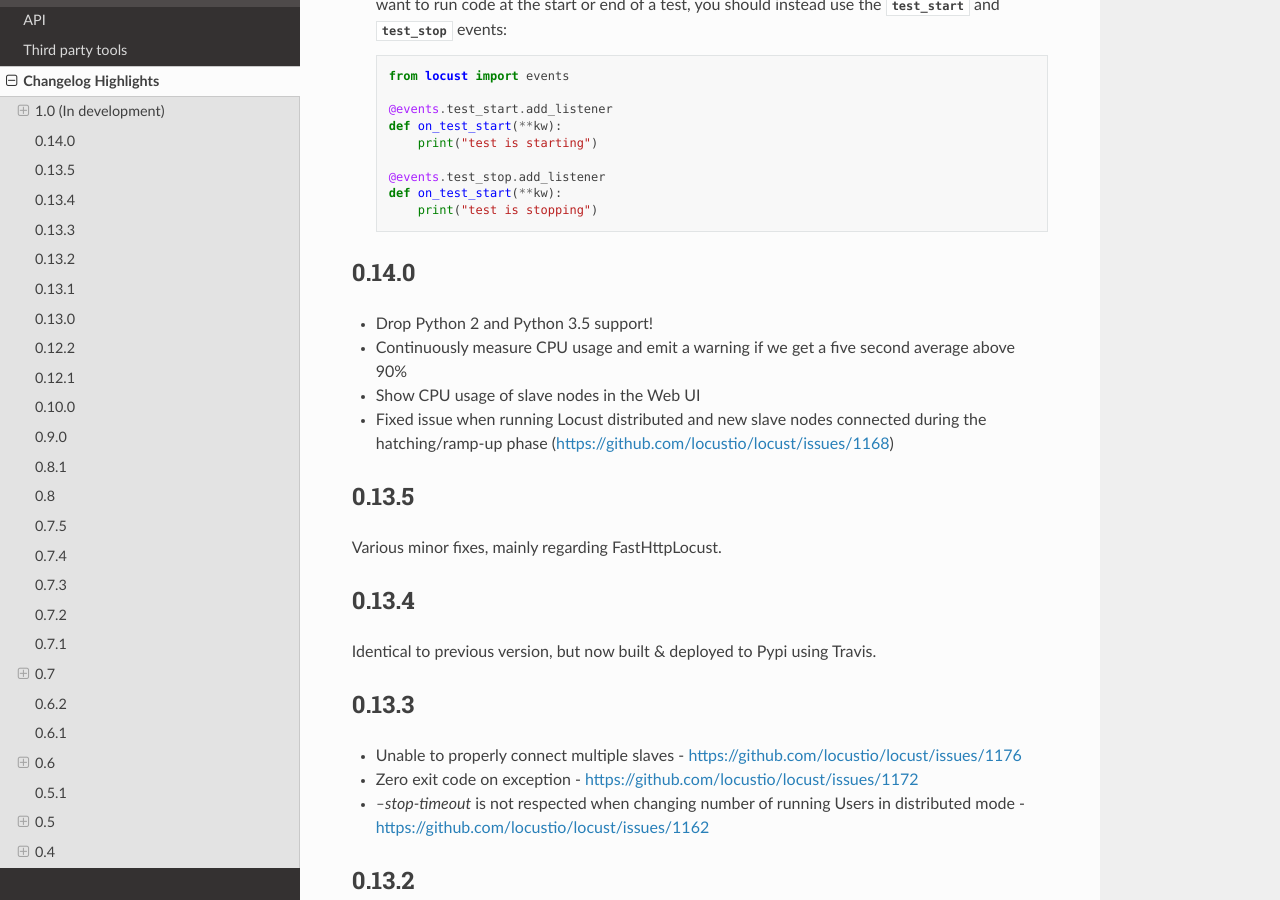
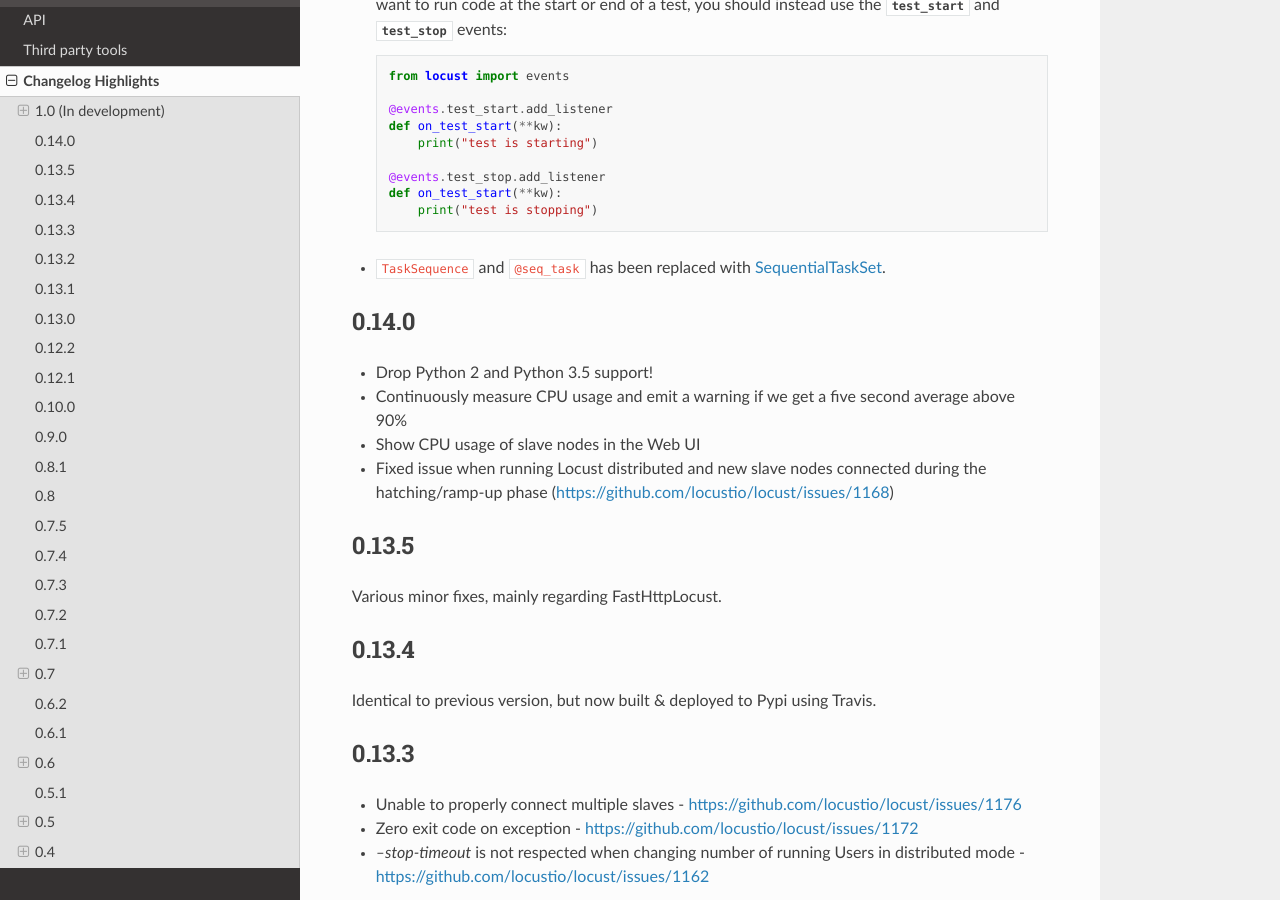
Before and after one commit to locustio/locust, a Sphinx documentation site: the page built from docs/changelog.rst, in a window 1280 px wide and 900 px high, scrolled down 420 px. Built offline with Sphinx 7.4.7 and the Read the Docs theme 2.0.0, drawn with Linux system fonts in a browser that asks for light colours.

Commit message:
Add entry about SequentialTaskSet in Changelog

```diff
--- a/docs/changelog.rst
+++ b/docs/changelog.rst
@@ -26,6 +26,7 @@ Breaking changes
       @events.test_stop.add_listener
       def on_test_start(**kw):
           print("test is stopping")
+* ``TaskSequence`` and ``@seq_task`` has been replaced with :ref:`SequentialTaskSet <sequential-taskset>`.
 
 
 0.14.0
--- a/docs/writing-a-locustfile.rst
+++ b/docs/writing-a-locustfile.rst
@@ -319,6 +319,7 @@ its Locust instance, and the attribute :py:attr:`parent <locust.core.TaskSet.par
 parent TaskSet instance.
 
 
+.. _sequential-taskset:
 
 SequentialTaskSet class
 =======================
```
